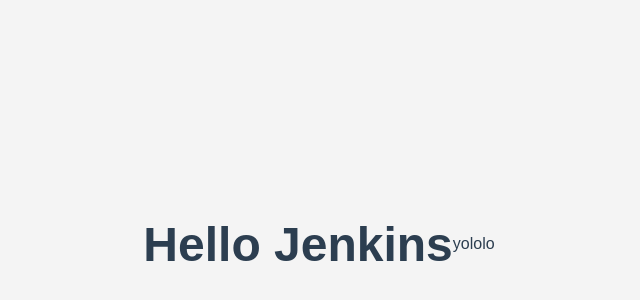
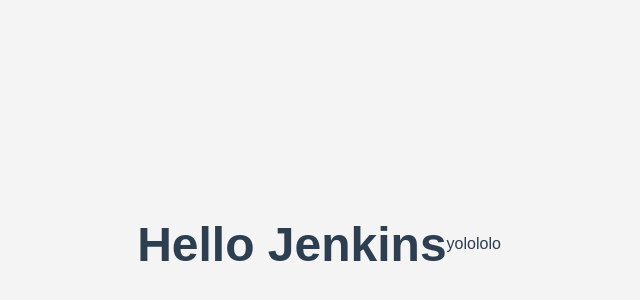
Before and after one commit to okoburte/test-jenkins, a plain HTML site: page index.html in a window 1280 px wide. Shown: the part 164-464 px from the top of the page, without its empty margins (321-961 px from the left). Drawn offline with Linux system fonts and the light colour scheme.

Commit message:
test jenkins commit 3

```diff
--- a/index.html
+++ b/index.html
@@ -21,6 +21,6 @@
 </head>
 <body>
     <h1>Hello Jenkins</h1>
-    <p>yololo</p>
+    <p>yolololo</p>
 </body>
 </html>
```
